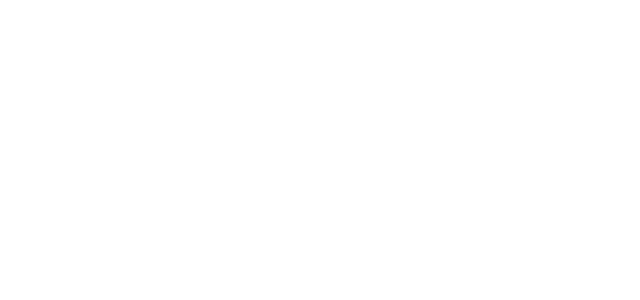
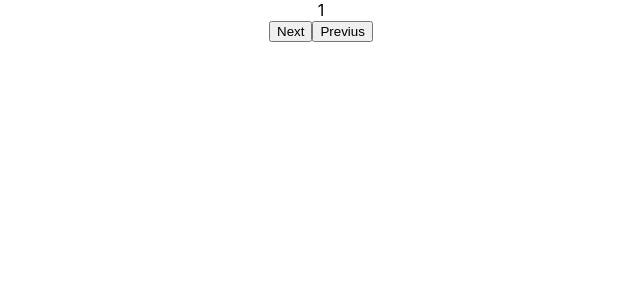
Before and after one commit to mar1n/carousel, a React (Create React App) app: page / in a window 1280 px wide. Shown: the top 300 px of the page, without its empty margins (319-959 px from the left). Built offline with nearby package versions, Linux system fonts and the light colour scheme.

Commit message:
carousel of numbers

```diff
--- a/src/App.js
+++ b/src/App.js
@@ -1,12 +1,43 @@
-import React from 'react';
+import React, { useState } from 'react';
 import logo from './logo.svg';
 import './App.css';
 
 function App() {
-
+   let [number, setNumber]  = useState([
+     1,
+     2,
+     3,
+     4,
+     5
+   ]);
+   let [currentNum, setCurrentNum] = useState(0);
+   function nextNumber() {
+     console.log('next');
+     currentNum === number.length - 1
+     ? setCurrentNum(0)
+     : setCurrentNum(currentNum + 1)
+   }
+   function previusNumber() {
+     console.log('previus');
+     currentNum === 0
+     ? setCurrentNum(number.length - 1)
+     : setCurrentNum(currentNum - 1)
+   }
   return (
     <div className="App">
-
+      <div className="numbers">
+        {number[currentNum]}
+      </div>
+      <div className="controllers">
+        <button
+          onClick={nextNumber}
+        >Next
+        </button>
+        <button
+          onClick={previusNumber}
+          >Previus
+          </button>
+      </div>
     </div>
   );
 }
```
